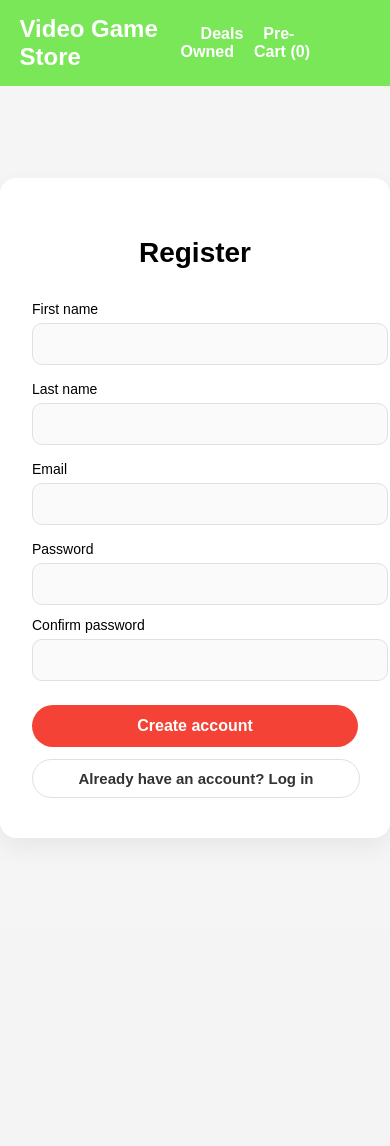
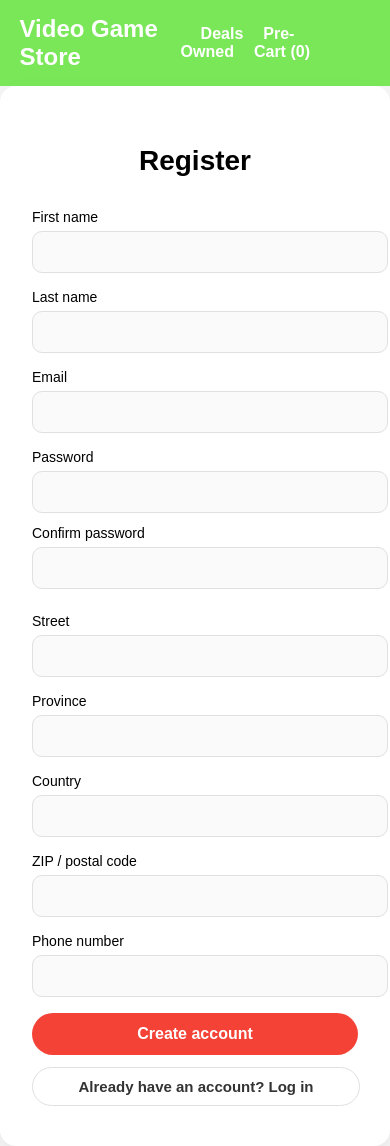
Before and after one commit to EECS-4413-TOM/EECS-4413-Repo, a React (Vite) app in the folder frontend/: page /register in a window 390 px wide. Before the commit the page ends 930 px from the top, so only its background shows below. Built offline with nearby package versions, Linux system fonts and the light colour scheme.

Commit message:
Added address stuff. Added fields to registration for it, and added very simple check for phone number being 10 digits, and for zip code to be 6 digits and did the regex for it to be letter number letter number with helper function

```diff
--- a/frontend/src/api/auth.ts
+++ b/frontend/src/api/auth.ts
@@ -6,6 +6,11 @@ export type RegisterBody = {
   password: string;
   first_name: string;
   last_name: string;
+  street: string;
+  province: string;
+  country: string;
+  zip: string;
+  phone: string;
 };
 
 export async function register(data: RegisterBody): Promise<User> {
--- a/frontend/src/pages/RegisterPage.tsx
+++ b/frontend/src/pages/RegisterPage.tsx
@@ -11,6 +11,21 @@ function apiErrorMessage(err: unknown): string {
   return "Registration failed. Please try again.";
 }
 
+/** Digits only — used to require exactly 10 digits for phone. */
+function phoneDigitsOnly(value: string): string {
+  return value.replace(/\D/g, "");
+}
+
+/**
+ * Canadian postal code: 6 characters, alternating letter / digit (e.g. K1A0B1 or K1A 0B1).
+ * Returns normalized form (no spaces, uppercase) or empty if invalid length after stripping spaces.
+ */
+function normalizeCanadianPostalCode(value: string): string {
+  return value.replace(/\s/g, "").toUpperCase();
+}
+
+const CANADIAN_POSTAL_CODE = /^[A-Z]\d[A-Z]\d[A-Z]\d$/;
+
 export default function RegisterPage() {
   const navigate = useNavigate();
   const {register} = useAuth();
@@ -19,6 +34,11 @@ export default function RegisterPage() {
   const [email, setEmail] = useState("");
   const [password, setPassword] = useState("");
   const [confirmPassword, setConfirmPassword] = useState("");
+  const [street, setStreet] = useState("");
+  const [province, setProvince] = useState("");
+  const [country, setCountry] = useState("");
+  const [zip, setZip] = useState("");
+  const [phone, setPhone] = useState("");
   const [error, setError] = useState<string | null>(null);
   const [loading, setLoading] = useState(false);
 
@@ -31,6 +51,24 @@ export default function RegisterPage() {
       return;
     }
 
+    const phoneDigits = phoneDigitsOnly(phone);
+    if (phoneDigits.length !== 10) {
+      setError("Phone number must be exactly 10 digits.");
+      return;
+    }
+
+    const postalNormalized = normalizeCanadianPostalCode(zip);
+    if (postalNormalized.length !== 6) {
+      setError("Postal code must be 6 characters (spaces optional).");
+      return;
+    }
+    if (!CANADIAN_POSTAL_CODE.test(postalNormalized)) {
+      setError(
+        "Postal code must match Canadian format: letter, number, letter, number, letter, number (e.g. K1A0B1)."
+      );
+      return;
+    }
+
     setLoading(true);
     try {
       await register({
@@ -38,6 +76,11 @@ export default function RegisterPage() {
         password,
         first_name: firstName.trim(),
         last_name: lastName.trim(),
+        street: street.trim(),
+        province: province.trim(),
+        country: country.trim(),
+        zip: postalNormalized,
+        phone: phoneDigits,
       });
       navigate("/");
     } catch (err: unknown) {
@@ -233,6 +276,146 @@ export default function RegisterPage() {
               }}
             />
           </div>
+          <div style={{ marginBottom: "16px" }}>
+            <label
+              style={{
+                display: "block",
+                marginBottom: "6px",
+                fontSize: "14px",
+                fontWeight: 500,
+              }}
+            >
+              Street
+            </label>
+            <input
+              type="text"
+              value={street}
+              onChange={(e) => setStreet(e.target.value)}
+              required
+              autoComplete="street-address"
+              style={{
+                width: "100%",
+                padding: "12px 14px",
+                borderRadius: "10px",
+                border: "1px solid #e0e0e0",
+                backgroundColor: "#fafafa",
+                outline: "none",
+                fontSize: "14px",
+              }}
+            />
+          </div>
+          <div style={{ marginBottom: "16px" }}>
+            <label
+              style={{
+                display: "block",
+                marginBottom: "6px",
+                fontSize: "14px",
+                fontWeight: 500,
+              }}
+            >
+              Province
+            </label>
+            <input
+              type="text"
+              value={province}
+              onChange={(e) => setProvince(e.target.value)}
+              required
+              autoComplete="address-level1"
+              style={{
+                width: "100%",
+                padding: "12px 14px",
+                borderRadius: "10px",
+                border: "1px solid #e0e0e0",
+                backgroundColor: "#fafafa",
+                outline: "none",
+                fontSize: "14px",
+              }}
+            />
+          </div>
+          <div style={{ marginBottom: "16px" }}>
+            <label
+              style={{
+                display: "block",
+                marginBottom: "6px",
+                fontSize: "14px",
+                fontWeight: 500,
+              }}
+            >
+              Country
+            </label>
+            <input
+              type="text"
+              value={country}
+              onChange={(e) => setCountry(e.target.value)}
+              required
+              autoComplete="country-name"
+              style={{
+                width: "100%",
+                padding: "12px 14px",
+                borderRadius: "10px",
+                border: "1px solid #e0e0e0",
+                backgroundColor: "#fafafa",
+                outline: "none",
+                fontSize: "14px",
+              }}
+            />
+          </div>
+          <div style={{ marginBottom: "16px" }}>
+            <label
+              style={{
+                display: "block",
+                marginBottom: "6px",
+                fontSize: "14px",
+                fontWeight: 500,
+              }}
+            >
+              ZIP / postal code
+            </label>
+            <input
+              type="text"
+              value={zip}
+              onChange={(e) => setZip(e.target.value)}
+              required
+              autoComplete="postal-code"
+              style={{
+                width: "100%",
+                padding: "12px 14px",
+                borderRadius: "10px",
+                border: "1px solid #e0e0e0",
+                backgroundColor: "#fafafa",
+                outline: "none",
+                fontSize: "14px",
+              }}
+            />
+          </div>
+          <div style={{ marginBottom: "16px" }}>
+            <label
+              style={{
+                display: "block",
+                marginBottom: "6px",
+                fontSize: "14px",
+                fontWeight: 500,
+              }}
+            >
+              Phone number
+            </label>
+            <input
+              type="tel"
+              value={phone}
+              onChange={(e) => setPhone(e.target.value)}
+              required
+              autoComplete="tel"
+              style={{
+                width: "100%",
+                padding: "12px 14px",
+                borderRadius: "10px",
+                border: "1px solid #e0e0e0",
+                backgroundColor: "#fafafa",
+                outline: "none",
+                fontSize: "14px",
+              }}
+            />
+          </div>
           <button
             type="submit"
             disabled={loading}
```
